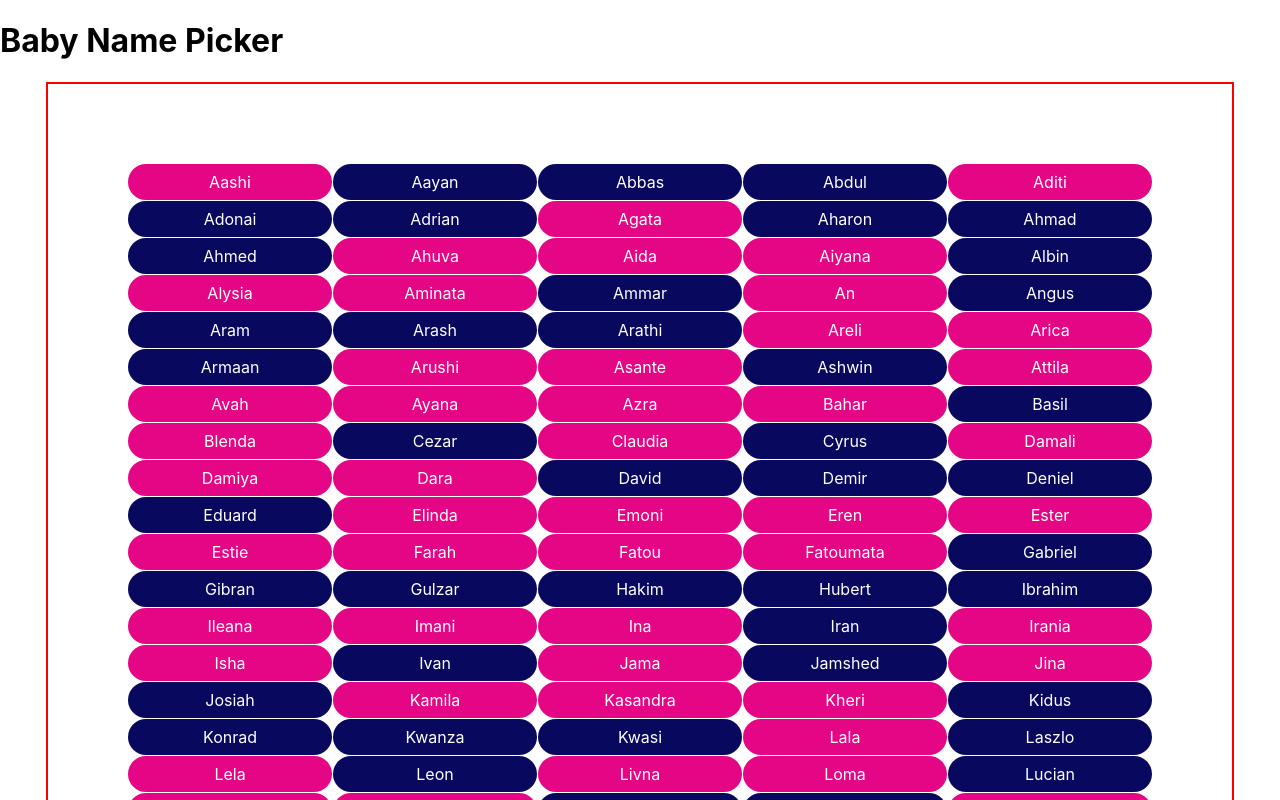
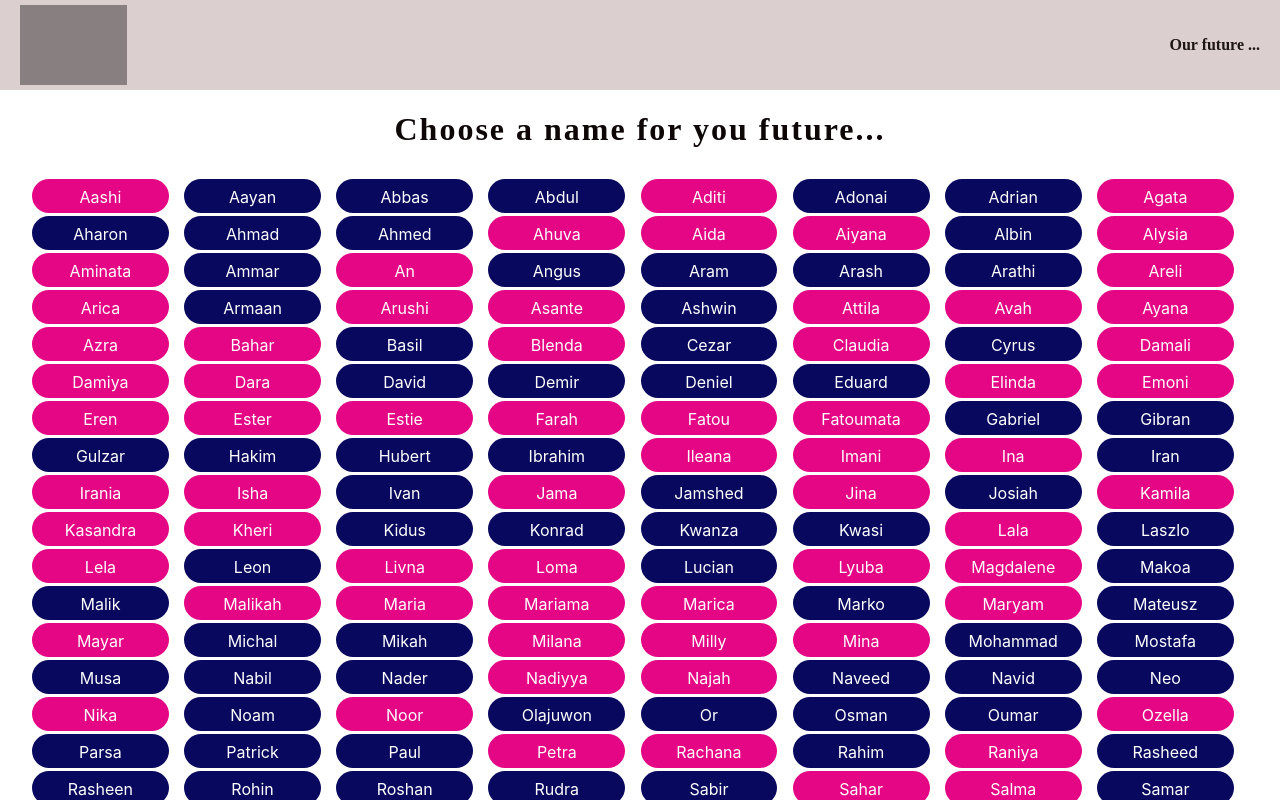
Before and after one commit to Adibab/baby-names-react, a React (Create React App) app: page / in a window 1280 px wide. Shown: the top 800 px of the page. Built offline with nearby package versions, Linux system fonts and the light colour scheme; grey boxes are pictures that could not be loaded.

Commit message:
styling completed

```diff
--- a/src/App.css
+++ b/src/App.css
@@ -1,54 +1,57 @@
 .App {
+  background-color: white;
+}
+/* * {
+    margin: 0;
+    padding: 0;
+    box-sizing: border-box;
+} */
+
+.App-logo {
+  height: 80px;
+  mix-blend-mode: multiply;
+}
+
+/* @media (prefers-reduced-motion: no-preference) {
+  .App-logo {
+    animation: App-logo-spin infinite 20s linear;
+  }
+} */
+
+.App-header {
+  background-color: #dccfcf;
+  height: 50px;
+  padding: 20px;
+  color: rgb(29, 22, 22);
+  text-align: left;
+  font-family: "Bangers", cursive;
+  font-size: 1em;
+  font-weight: bold;
+  display: flex;
+  justify-content: space-between;
+  align-items:center;
+}
+
+
+
+
+h1 {
+  font-family: "Bangers", cursive;
+  letter-spacing: 2px;
+  color: #0e0707;
   text-align: center;
 }
 
-.App-logo {
-  height: 40vmin;
-  pointer-events: none;
-}
-
-@media (prefers-reduced-motion: no-preference) {
-  .App-logo {
-    animation: App-logo-spin infinite 20s linear;
-  }
-}
-
-.App-header {
-  background-color: #282c34;
-  min-height: 100vh;
-  display: flex;
-  flex-direction: column;
-  align-items: center;
-  justify-content: center;
-  font-size: calc(10px + 2vmin);
-  color: white;
-}
-
-.App-link {
-  color: #61dafb;
-}
-
-@keyframes App-logo-spin {
-  from {
-    transform: rotate(0deg);
-  }
-  to {
-    transform: rotate(360deg);
-  }
-}
-
-
-.babyCardContainer{
+.babyCardContainer {
   display: grid;
-   grid-template-columns: repeat(5, 1fr);
+  grid-template-columns: repeat(auto-fit, minmax(150px, 1fr));
   align-items: center;
   grid-gap: 1px;
-  width: 80vw;
-  height: auto;
+  width: 95vw;
   margin: auto;
-  flex-wrap: wrap;
-  border: 2px solid red;
-  padding: 5rem;
+  /* flex-wrap: wrap; */
+  /* border: 2px solid red; */
+  padding: 0.5rem;
 }
 
 .babyCard {
@@ -58,18 +61,21 @@
   transition: all 0.5s ease;
   display: flex;
   justify-content: center;
+  height: 50%;
+  width: 80%;
 }
 .babyCard:hover {
   box-shadow: #5a171744 0px 2px 20px 0px;
   transform: translateY(-2px);
   opacity: 0.9;
 }
-.f{
+.f {
   background-color: rgb(228, 6, 132);
 }
-.m{
+.m {
   background-color: rgb(8, 8, 95);
 }
-.f , .m{
+.f,
+.m {
   color: white;
 }
--- a/src/App.js
+++ b/src/App.js
@@ -1,6 +1,7 @@
 import "./App.css";
 import React, { useState } from "react";
 import babyNames from "./data/babyNamesData.json";
+import Heading from "./component/Heading";
 
 import BabyNamesForMainSection from "./component/BabyNamesMainSection";
 
@@ -9,11 +10,11 @@ function App() {
   const sortedName = babyNames.sort((a, b)=>a.name.localeCompare(b.name) )
   // console.log(sortedName)
   return (
-    <div >
-      <header>
-        <h1> Baby Name Picker </h1>
-      </header>
-      <BabyNamesForMainSection babyNames={babyNames}/>
+    <div className="App">
+      <Heading />
+        <h1> Choose a name for you future... </h1>
+
+      <BabyNamesForMainSection babyNames={babyNames} />
     </div>
   );
 }
--- /dev/null
+++ b/src/component/Heading.js
@@ -0,0 +1,15 @@
+import React from "react";
+
+
+function Heading() {
+    return (
+      <header className="App-header">
+        <img
+          className="App-logo "
+          src="https://freesvg.org/img/baby_winter_wear.png"
+          alt="baby logo"
+        />
+        Our future ...
+      </header>
+    ); }
+export default Heading
--- a/src/index.css
+++ b/src/index.css
@@ -1,3 +1,8 @@
+/* * {
+    margin: 0;
+    padding: 0;
+    box-sizing: border-box;
+} */
 body {
   margin: 0;
   font-family: -apple-system, BlinkMacSystemFont, 'Segoe UI', 'Roboto', 'Oxygen',
```
